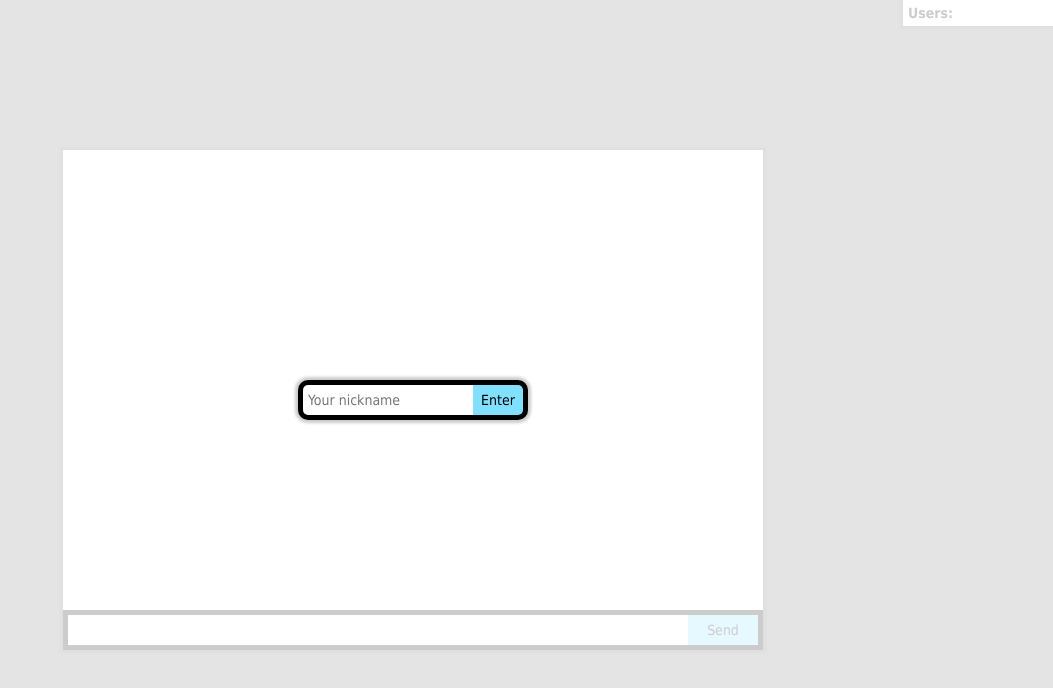
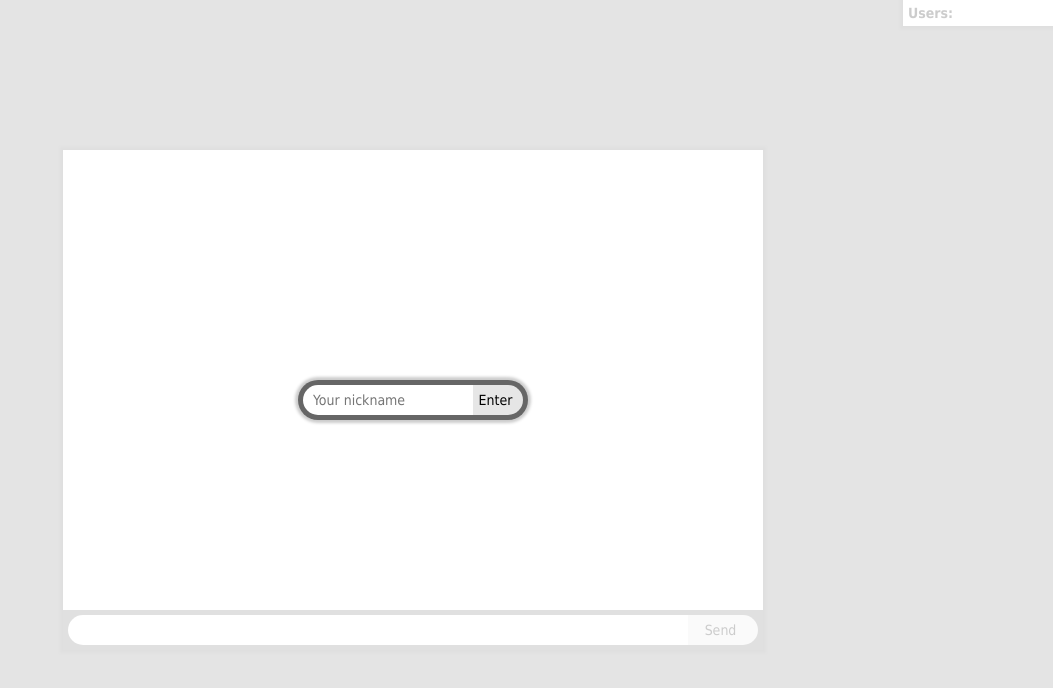
Before and after one commit to Cherebukha/node-js-chat, a website: page public/index.html in a window 1280 px wide. Shown: the whole page, without its empty margins (227-1280 px from the left). Drawn offline with nearby package versions, Linux system fonts and the light colour scheme; no server answers.

Commit message:
Minor modifications applied

```diff
--- a/public/index.html
+++ b/public/index.html
@@ -11,17 +11,17 @@
 		#chat { display: flex; flex-direction: column; justify-content: space-between; width: 700px; height: 500px; margin: 0 auto; }
 		#chatContainer { overflow: auto; }
 		#overlay { display: flex; align-items: center; position: absolute; top: 0; z-index: 10; width: 100vw; height: 100vh; background: rgba(255, 255, 255, 0.8); }
-		#nicknameContainer { display: flex; align-items: center; width: 230px; height: 40px; margin: 0 auto; background: #000; border-radius: 10px; }
+		#nicknameContainer { display: flex; align-items: center; width: 230px; height: 40px; margin: 0 auto; background: #666; border-radius: 20px; }
 		#nickname { margin: 0 auto; }
-		#nickname input { width: 170px; height: 30px; border: 0; padding: 5px; border-radius: 5px 0 0 5px; }
-		#nickname button { width: 50px; height: 30px; border: none; padding: 5px; border-radius: 0 5px 5px 0; }
-		#message { height: 40px; background: #000; padding: 5px; width: 100%; }
-		#message input { width: calc(100% - 70px); height: 30px; border: 0; padding: 5px; }
-		#message button { width: 70px; height: 30px; border: none; padding: 5px; }
-		button { background: rgb(130, 224, 255); }
-		button:hover { background: rgb(110, 190, 216); }
+		#nickname input { width: 170px; height: 30px; border: 0; padding: 5px; padding-left: 10px; border-radius:  15px 0 0 15px; }
+		#nickname button { width: 50px; height: 30px; border: none; padding: 5px; padding-right: 10px; border-radius: 0 15px 15px 0; }
+		#message { height: 40px; background: #666; padding: 5px; width: 100%; }
+		#message input { width: calc(100% - 70px); height: 30px; border: 0; padding: 5px; padding-left: 10px; border-radius: 15px 0 0 15px; }
+		#message button { width: 70px; height: 30px; border: none; padding: 5px; padding-right: 10px; border-radius: 0 15px 15px 0; }
+		button { background: rgb(230, 230, 230); }
+		button:hover { background: rgb(190, 190, 190); }
 		#messages, #userList { list-style-type: none; margin: 0; padding: 0 }
-		#messages li { padding: 5px 10px; }
+		#messages li { padding: 5px 10px; word-wrap: break-word; }
 		#messages li:hover { background: #eee; }
 		#userListContainer { position: absolute; top: 0; right: 0; width: 150px; min-height: calc(1em + 10px); padding: 5px; }
 		.system { font-weight: bold; }
```
